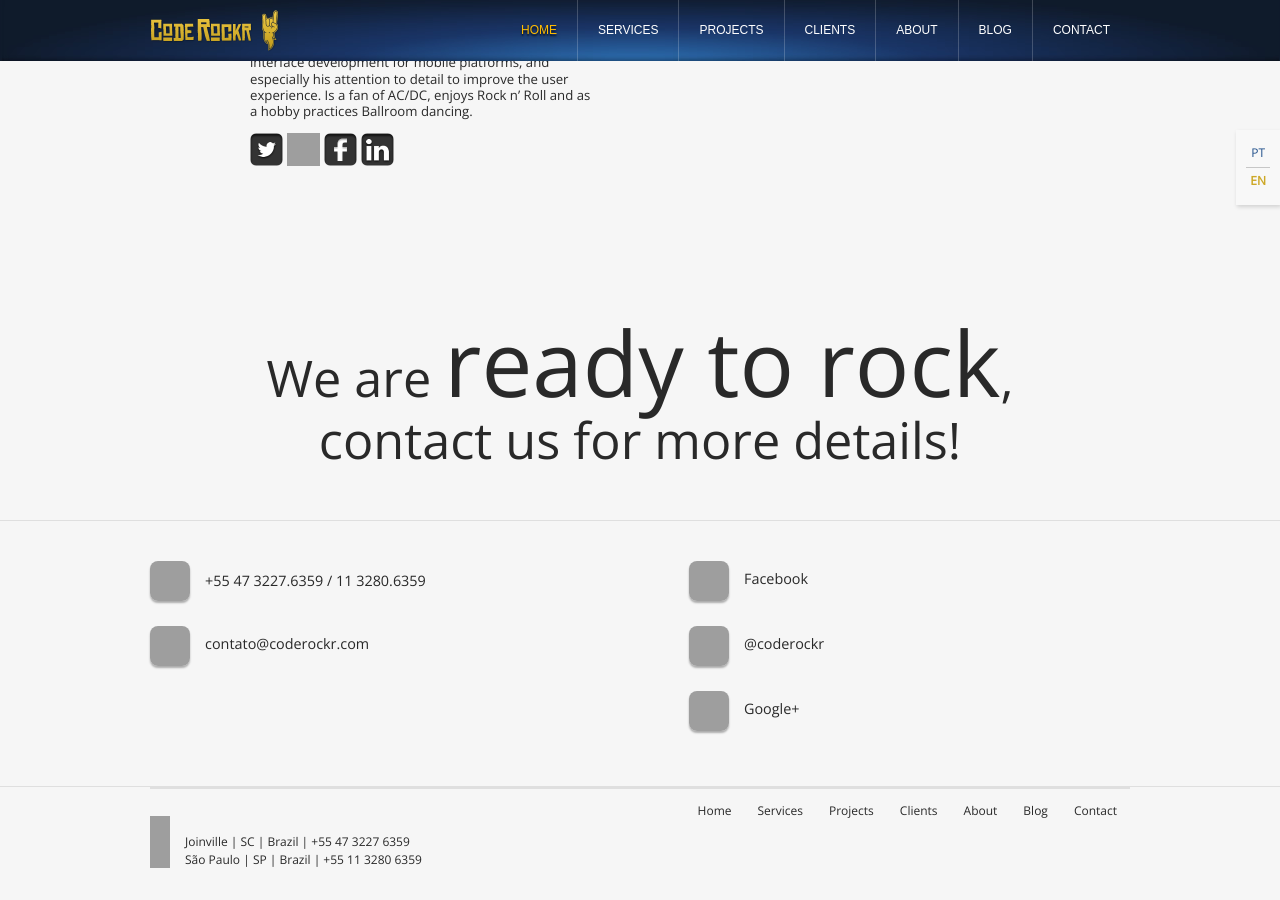
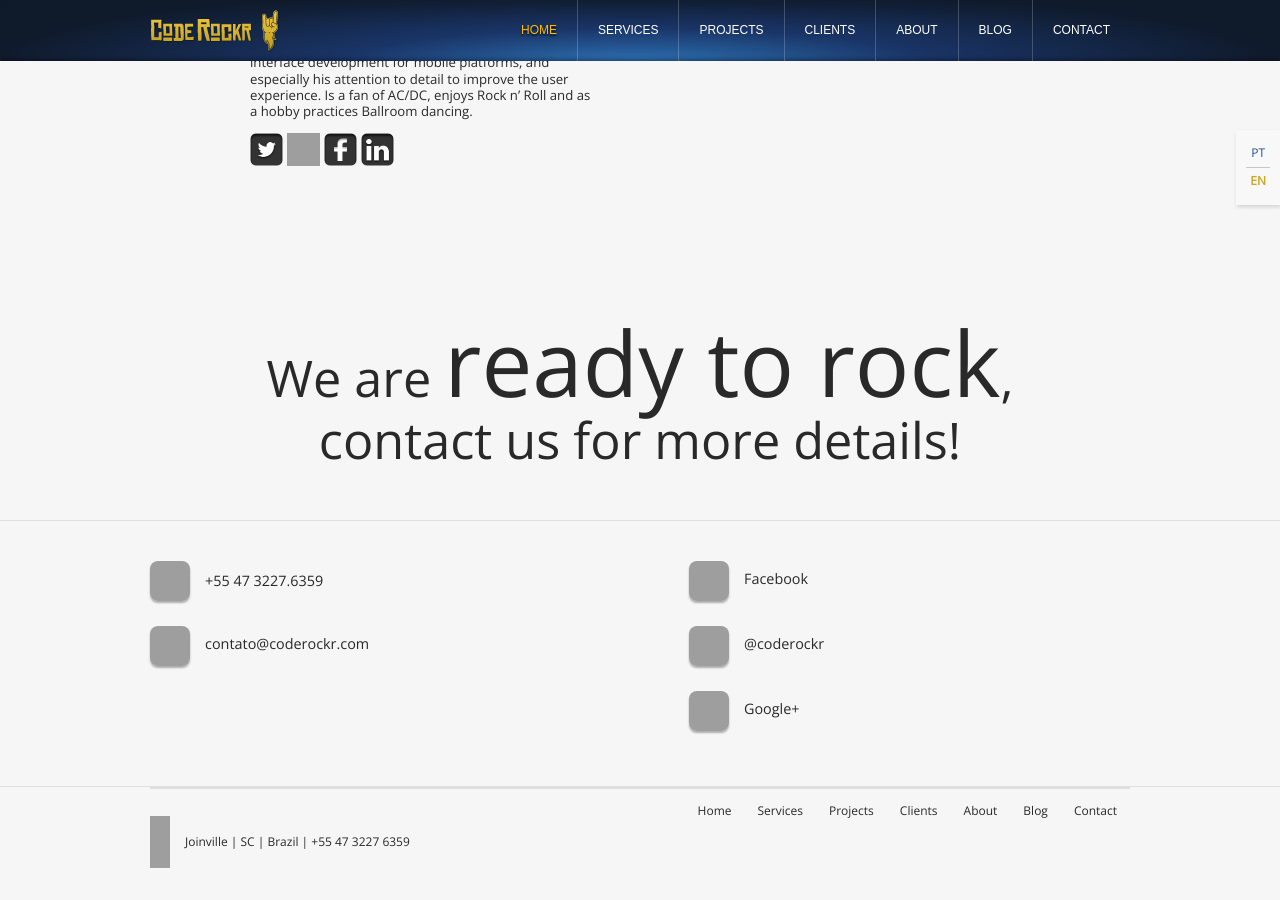
Before and after one commit to Coderockr/en.coderockr.github.com, a Jekyll site: the page built from index.html, in a window 1280 px wide and 900 px high, scrolled down 3766 px. Built offline with Jekyll 4.4.1, drawn with Linux system fonts in a browser that asks for light colours; nearby versions of some CDN libraries; some web fonts are replaced; the list of posts is cut into pages by our own code; grey boxes are pictures that could not be loaded.

Commit message:
Removido telefone de sp

```diff
--- a/index.html
+++ b/index.html
@@ -206,7 +206,7 @@
             <ul>
               <li class="clearfix">
                 <a href="tel:+554732276359" class="call"><img src="/public/images/contact-phone.png" width="40" height="40" alt="" /><span>+55 47 3227.6359</span></a>
-                <a href="tel:01132806359" class="call"><span>&nbsp;/&nbsp;11 3280.6359</span></a>
+                <!-- <a href="tel:01132806359" class="call"><span>&nbsp;/&nbsp;11 3280.6359</span></a> -->
               </li>
               <li class="clearfix"><a href="mailto:contato@coderockr.com?subject=Contato pelo site" title="Envie um e-mail para contato@coderockr.com"><img src="/public/images/contact-mail.png" width="40" height="40" alt="" /><span>contato@coderockr.com</span></a></li>
             </ul>
@@ -226,7 +226,7 @@
           <p>
             <img src="/public/images/rockrhand.png" width="20" height="52" alt="" />
             <br/>Joinville | SC | Brazil | +55 47 3227 6359
-            <br/>São Paulo | SP | Brazil | +55 11 3280 6359
+            <!-- <br/>São Paulo | SP | Brazil | +55 11 3280 6359 -->
           </p>
         </div>
         <div class="col2">
```
